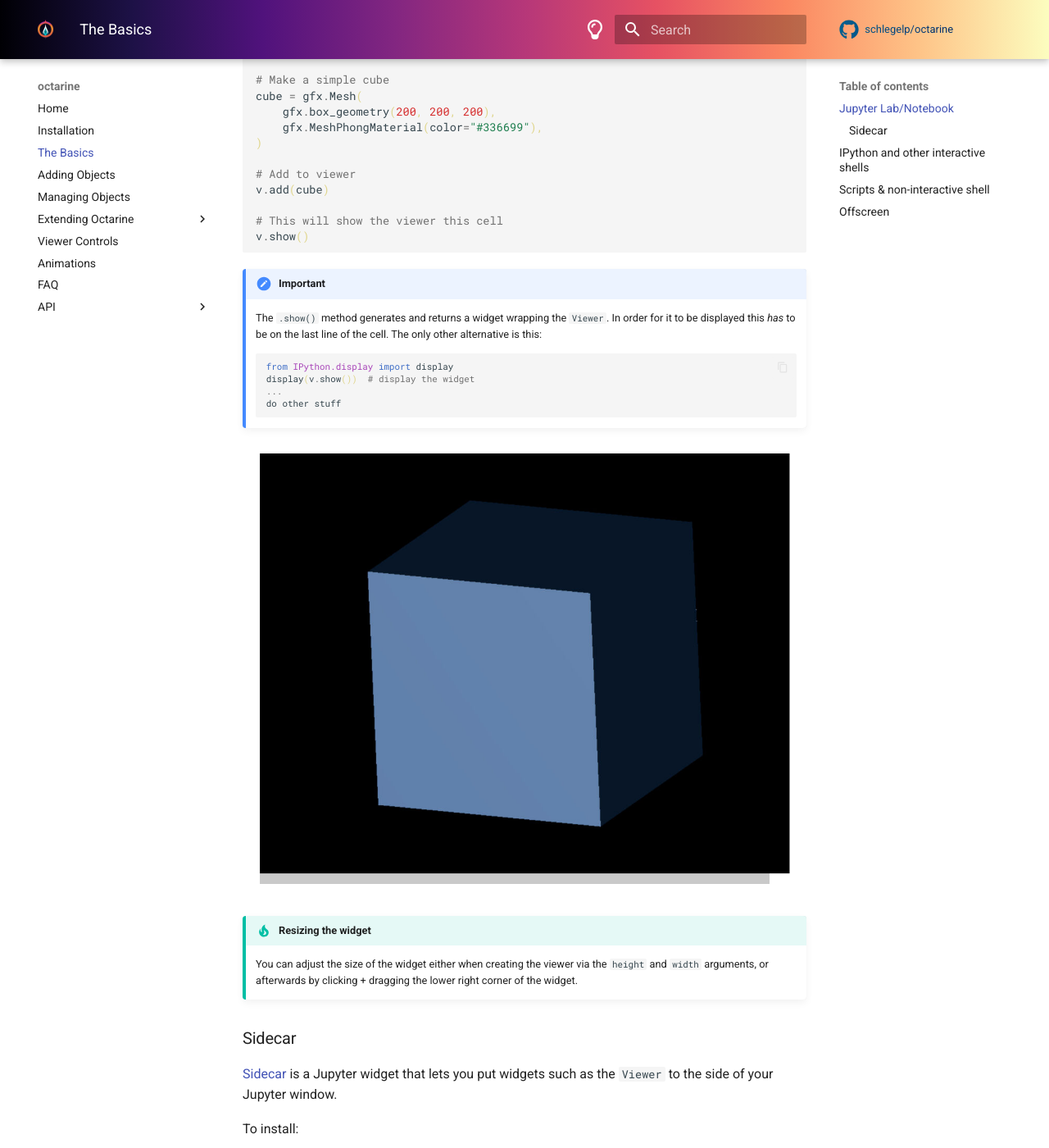
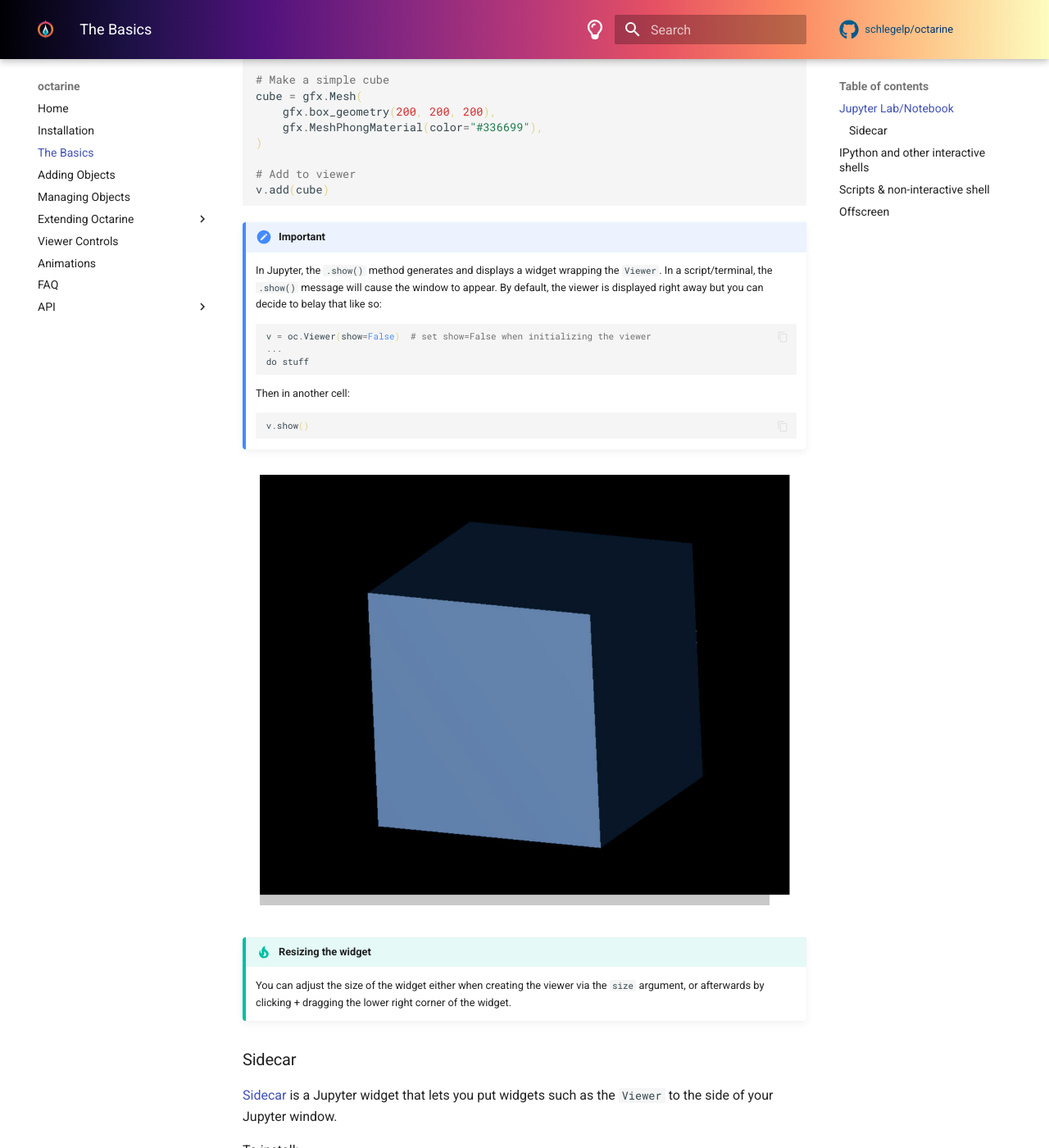
Before and after one commit to schlegelp/octarine, an MkDocs documentation site: the page built from docs/intro.md, in a window 1280 px wide and 1400 px high, scrolled down 382 px. Shown: the whole window at 82% size. Built offline with MkDocs 1.6.1 and Material for MkDocs 9.7.7, drawn with Linux system fonts in a browser that asks for light colours; plug-ins that fetch from the network failed and are left out; comment, search, counter and statistics services are not loaded.

Commit message:
small update to the docs

````diff
--- a/docs/intro.md
+++ b/docs/intro.md
@@ -20,21 +20,24 @@ cube = gfx.Mesh(
 
 # Add to viewer
 v.add(cube)
-
-# This will show the viewer this cell
-v.show()
 ```
 
 !!! important
 
-    The `.show()` method generates and returns a widget wrapping the `Viewer`. In order for it to be displayed
-    this _has_ to be on the last line of the cell. The only other alternative is this:
+    In Jupyter, the `.show()` method generates and displays a widget wrapping the `Viewer`. In a script/terminal,
+    the `.show()` message will cause the window to appear. By default, the viewer is displayed right away but you
+    can decide to belay that like so:
 
     ```python
-    from IPython.display import display
-    display(v.show())  # display the widget
+    v = oc.Viewer(show=False)  # set show=False when initializing the viewer
     ...
-    do other stuff
+    do stuff
+    ```
+
+    Then in another cell:
+
+    ```python
+    v.show()
     ```
 
 ![cube example](_static/cube_example_jupyter.png)
@@ -42,8 +45,8 @@ v.show()
 !!! tip "Resizing the widget"
 
     You can adjust the size of the widget either when creating the viewer via
-    the `height` and `width` arguments, or afterwards by clicking + dragging the
-    lower right corner of the widget.
+    the `size` argument, or afterwards by clicking + dragging the lower right corner of
+    the widget.
 
 ### Sidecar
 
````
Also changed, not shown: docs/animations.md (+23 -0 lines), docs/controls.md (+23 -0 lines), docs/objects.md (+22 -0 lines).
